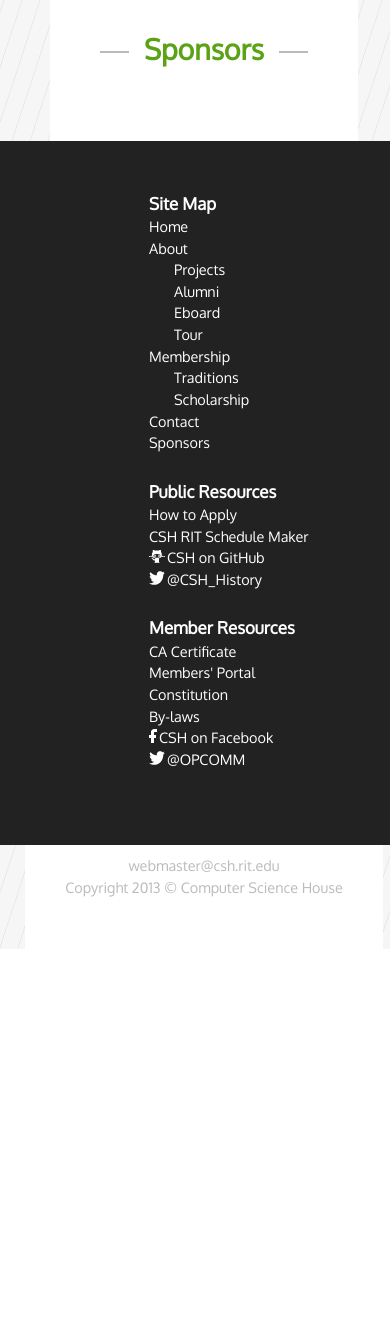
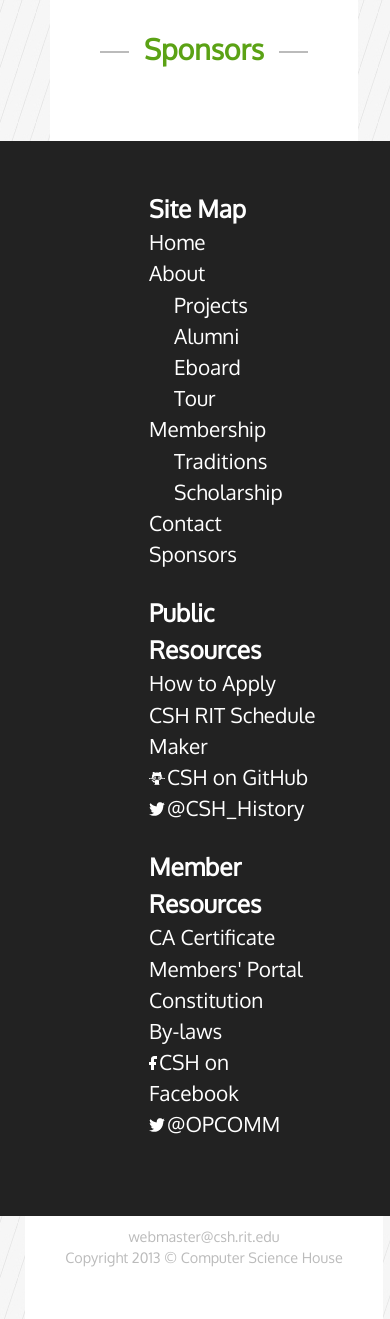
Before and after one commit to ComputerScienceHouse/CSHPublicSite, a PHP site: page /index.php in a window 390 px wide. Shown: the part 1362-2681 px from the top of the page. Before the commit the page ends 2311 px from the top, so only its background shows below. Run offline with PHP 8.4, Linux system fonts and the light colour scheme.

Commit message:
Bug #3 fix
Increased footer font size at mall resolutions

```diff
--- a/queries.css
+++ b/queries.css
@@ -232,6 +232,9 @@ on # of lines in #about and imgs size*/
 	#footer .wrapper {
 		width:160px;
 	}
+	#footer{
+		font-size:130%;
+	}
 	*#mr, #pr, #sm {
 		padding-bottom:25px;
 	}
```
